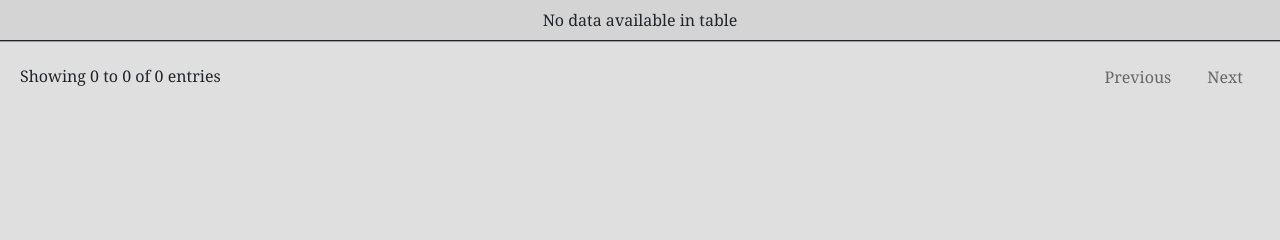
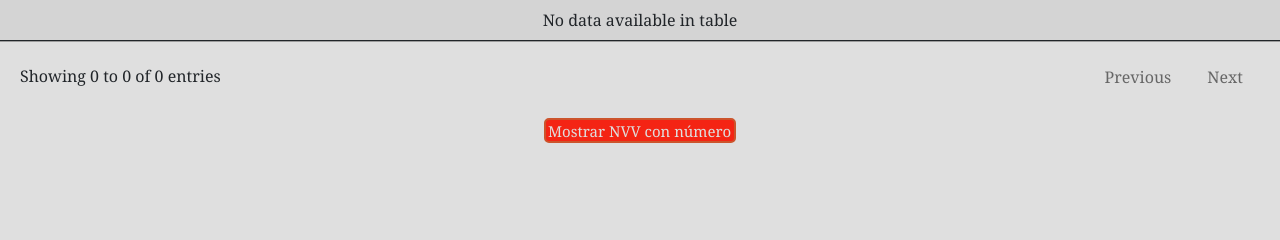
Before and after one commit to ElViisho/ProjectMejoraDespacho, a Django app: page /tabla_modificable in a window 1280 px wide. Shown: the part 221-461 px from the top of the page. Run offline with Django 4.2, Linux system fonts and the light colour scheme; data that the repository does not hold is empty; parts of the project's set-up code (start-up, migrations or seed data) failed here and were passed over; some libraries are stand-ins or nearby versions.

Commit message:
Can now input guide number into table which makes it not visible

```diff
--- a/AppMejoraDespacho/models.py
+++ b/AppMejoraDespacho/models.py
@@ -24,6 +24,7 @@ class Ordenes(models.Model):
 
     estado = models.IntegerField(default=0, choices=choices_estados)
     observacion_despacho = models.CharField(max_length=2500, blank=True)
+    numero_guia = models.CharField(max_length=100, blank=True)
     documento_salida = models.FileField(upload_to='documentos_de_salida/%Y/%m/%d/', default='None')
 
     def __str__(self):
--- a/AppMejoraDespacho/static/css/tabla.css
+++ b/AppMejoraDespacho/static/css/tabla.css
@@ -15,3 +15,39 @@
 #listado, .dataTable {
     width: 100% !important;
 }
+#boton{
+    transition: background-color 1s , border-color 1s;
+    background-color: #f42414;
+    color: #dfdfdf;
+    font-size: 20px;
+    border-radius: 5px;
+    border-style: solid;
+    border-color: #cc542c;
+    text-align: center;
+    height: 50px;
+}
+
+#boton:hover, .boton_ocultar:hover{
+    cursor: pointer;
+    background-color: #ff948c;
+    border-color: rgb(255, 240, 240);
+    transition-duration: 1s;
+}
+
+.boton_ocultar{
+    transition: background-color 1s , border-color 1s;
+    background-color: #f42414;
+    color: #dfdfdf;
+    font-size: 15px;
+    border-radius: 5px;
+    border-style: solid;
+    border-color: #cc542c;
+    text-align: center;
+    height: 25px;
+    margin-bottom: 30px;
+    width: 15%;
+}
+
+.boton_ocultar_div {
+    text-align: center;
+}
--- a/AppMejoraDespacho/static/js/js_tabla.js
+++ b/AppMejoraDespacho/static/js/js_tabla.js
@@ -25,10 +25,12 @@ $('.Estado').change(function () {
 
     $.ajax({
         success: function () {
-            $.post(url, {"option": option, "nvv": nvv});
+            $.post(url, {"type": "estado", "nvv": nvv, "option": option,});
         }
     })
 })
+
+let nvv = "";
 
 $(document).ready(function() {
     var table = $('#listado').DataTable({
@@ -55,9 +57,22 @@ $(document).ready(function() {
             tr.removeClass('shown');
         }
         else {
-            // Open this row
+            // Open this row and close others
+            if ( table.row( '.shown' ).length ) {
+                $('.dt-control', table.row( '.shown' ).node()).click();
+            }
+            nvv = row.data()[1];
             row.child( format(data) ).show();
             tr.addClass('shown');
+
+            $('#numero_guia').change(function () {
+                if ($(this).val() == "") {
+                    $('#boton').prop('disabled', true);
+                }
+                else {
+                    $('#boton').prop('disabled', false);
+                }
+            })
         }
     } );
 });
@@ -67,28 +82,73 @@ function format (d) {
         '<tr>'+
             '<td>Fecha NVV:</td>'+
             '<td>'+d[0]+'</td>'+
+            '<td></td>'+
         '</tr>'+
         '<tr>'+
             '<td>Cliente:</td>'+
             '<td>'+d[1]+'</td>'+
+            '<td></td>'+
         '</tr>'+
         '<tr>'+
             '<td>RUT Cliente:</td>'+
             '<td>' + d[2] + '</td>'+
+            '<td></td>'+
         '</tr>'+
         '<tr>'+
             '<td>Condición de pago:</td>'+
             '<td>' + d[3] + '</td>'+
+            '<td></td>'+
         '</tr>'+
         '<tr>' +
             '<td> Comprobante de pago:</td>' +
-            '<td>' +
-                d[4] +
-            '</td>' +
+            '<td>' + d[4] + '</td>' +
+            '<td></td>'+
         '</tr>' +
         '<tr>'+
             '<td>Obervaciones:</td>'+
             '<td>' + d[5] + '</td>'+
+            '<td></td>'+
+        '</tr>'+
+        '<tr>'+
+            '<td>Número de guía:</td>'+
+            '<nobr>'+
+            '<td><input type="text" name="numero_guia" maxlength="20" id="numero_guia" class="numero_guia"> </td>' +
+            '<td><input class="btn btn-default boton-sumbit" onclick="prompt_confirm()" id="boton" disabled value="Subir número de guía" readonly></td>'+
+            '</nobr>' +
         '</tr>'+
     '</table>';
 }
+
+function prompt_confirm() {
+    $('#confirm_texto').html(`¿Confirmas que quieres subir el número de guía para la nota de venta ${nvv}? (Esto eliminará la nota de la tabla)<br>`);
+    $('#confirm_prompt_background').show();
+    $('#confirm_prompt').show();
+    $('#confirm_texto').show();
+    $('#boton_confirm').show();
+    $('#boton_cancel').show();
+}
+
+function cancelar() {
+    $('#confirm_prompt_background').hide();
+    $('#confirm_prompt').hide();
+    $('#confirm_texto').hide();
+    $('#boton_confirm').hide();
+    $('#boton_cancel').hide();
+}
+
+function confirmar() {
+    var url = window.location.href;
+    var numero = $('#numero_guia').val();
+
+    $.ajaxSetup({
+        headers: { "X-CSRFToken": getCookie("csrftoken") }
+    });
+
+    $.ajax({
+        success: function () {
+            $.post(url, {"type": "numero_guia", "nvv": nvv, "numero": numero,}),
+            cancelar();
+            location.reload();
+        }
+    })
+}
--- a/AppMejoraDespacho/templates/AppMejoraDespacho/tabla_modificable.html
+++ b/AppMejoraDespacho/templates/AppMejoraDespacho/tabla_modificable.html
@@ -7,6 +7,7 @@
 {% block header %}
 <link rel="stylesheet" href="{% static 'css/apprest.css' %}">
 <link rel="stylesheet" href="{% static 'css/tabla.css' %}">
+<link rel="stylesheet" href="{% static 'css/apprest_delete_form.css' %}">
 <script src="{% static 'js/js_choices.js' %}"></script>
 <link href="https://cdn.jsdelivr.net/npm/select2@4.1.0-rc.0/dist/css/select2.min.css" rel="stylesheet" />
 <script src="https://cdn.jsdelivr.net/npm/select2@4.1.0-rc.0/dist/js/select2.min.js"></script>
@@ -38,6 +39,8 @@
         </thead>
         <tbody>
             {% for item in datos %}
+                {% if ocultar == 'True' and item.numero_guia != '' %}
+                {% else %}
                 <tr class="text-center" id="{{ item.nvv }}">
                     <td class="dt-control"></td>
                     <td>{{ item.nvv }}</td>
@@ -53,8 +56,8 @@
                                 <option value=0>En preparación</option>
                                 <option value=1>Preparado</option>
                                 <option value=2>Tubos</option>
-                            <option selected value=3>Cañería</option>
-                            <option value=4>Rollos</option>
+                                <option value=3>Cañería</option>
+                                <option selected value=4>Rollos</option>
                             </select>
                         {% elif item.estado == 3 %}
                             <select class='Estado' id='{{ item.nvv }}'>
@@ -99,7 +102,6 @@
                         {% endif %}
                     </td>
 
-
                     <td style="display: none;">
                         {{item.fecha_nvv}}\,&{{item.cliente}}\,{{item.rut}}\,{{item.condicion_pago}}\,{% if item.comprobante_pago == "None" %}
                         No hay
@@ -109,11 +111,28 @@
                     </td>
 
                 </tr>
+                {% endif %}
             {% endfor %}
             </tbody>
     </table>
 </div>
+
+<div class="boton_ocultar_div">
+    {% if ocultar == 'True'%}
+        <input class="boton_ocultar" onclick="window.location='tabla_modificable_mostrar'" id="boton_ocultar" value="Mostrar NVV con número de guía" readonly>
+    {% else %}
+        <input class="boton_ocultar" onclick="window.location='tabla_modificable'" id="boton_ocultar" value="Ocultar NVV con número de guía" readonly>
+    {% endif %}
+
+</div>
+
+<div id ="confirm_prompt_background" class="confirm_prompt_background" style="display: none;"></div>
+<div id="confirm_prompt" class="confirm_prompt" style="display: none;">
+<div id="confirm_texto" class="confirm_texto"></div>
+<input class="btn" onclick="confirmar()" id="boton_confirm" value="Confirmar" readonly> <input class="btn" onclick="cancelar()" id="boton_cancel" value="Cancelar" readonly>
+
 {% endlanguage %}
+<script>var ocultar = "{{ ocultar }}"</script>
 <script src="{% static 'js/js_tabla.js' %}"></script>
 
 {% endblock content %}
--- a/AppMejoraDespacho/urls.py
+++ b/AppMejoraDespacho/urls.py
@@ -12,7 +12,8 @@ urlpatterns = [
     path('confirm_nvv', views.confirm_nvv, name='confirm_nvv'),
     path('delete_nvv', views.delete_nvv, name='delete_nvv'),
     path('confirm_delete_nvv', views.confirm_delete_nvv, name='confirm_delete_nvv'),
-    path('tabla_modificable', views.tabla_modificable, name='tabla_modificable'),
+    path('tabla_modificable', views.tabla_modificable_ocultar, name='tabla_modificable'),
+    path('tabla_modificable_mostrar', views.tabla_modificable_mostrar, name='tabla_modificable_mostrar'),
 
     path('ajax/load-comunas/', views.load_comunas, name='ajax_load_comunas'),
 ]
--- a/AppMejoraDespacho/views.py
+++ b/AppMejoraDespacho/views.py
@@ -105,38 +105,30 @@ def confirm_delete_nvv(request):
 	'''
 	return render(request, "AppMejoraDespacho/confirm_delete_nvv.html")
 
-def tabla_modificable(request):
+def tabla_modificable_mostrar(request):
+	ocultar = "False"
+	return tabla_modificable(request, ocultar)
+
+def tabla_modificable_ocultar(request):
+	ocultar = "True"
+	return tabla_modificable(request, ocultar)
+
+def tabla_modificable(request, ocultar):
 	'''
 	Funcion de mostrar la pagina con la tabla modificable de la base de datos
 	'''
 	cursor = connections['default'].cursor()
 	cursor.execute("SELECT * FROM AppMejoraDespacho_ordenes")
 	queryset = datos = Ordenes.objects.all()
-	dictionary = {"data": [
-		{
-			"nvv":       "Tiger Nixon",
-			"position":   "System Architect",
-			"salary":     "$3,120",
-			"start_date": "2011/04/25",
-			"office":     "Edinburgh",
-			"extn":       "5421"
-		},
-		{
-			"nvv":       "Garrett Winters",
-			"position":   "Director",
-			"salary":     "$5,300",
-			"start_date": "2011/07/25",
-			"office":     "Edinburgh",
-			"extn":       "8422"
-		}
-	]}
-
 
 	if request.method == "POST":
 		data = request.POST
-		Ordenes.objects.filter(nvv=data['nvv']).update(estado=data['option'])
+		if (data['type'] == 'estado'):
+			Ordenes.objects.filter(nvv=data['nvv']).update(estado=data['option'])
+		elif (data['type'] == 'numero_guia'):
+			Ordenes.objects.filter(nvv=data['nvv']).update(numero_guia=data['numero'])
 
-	return render(request, "AppMejoraDespacho/tabla_modificable.html",{"datos": datos, "queryset": queryset, "dictionary": dictionary, "regiones": regiones, "comunas": comunas,})
+	return render(request, "AppMejoraDespacho/tabla_modificable.html",{"datos": datos, "queryset": queryset, "regiones": regiones, "comunas": comunas, "ocultar": ocultar,})
 
 def load_comunas(request):
     region = request.GET.get('region')
```
Also changed, not shown: AppMejoraDespacho/migrations/0014_ordenes_numero_guia_alter_ordenes_estado.py (added). Lines whose indentation alone changed are shown as unchanged.
